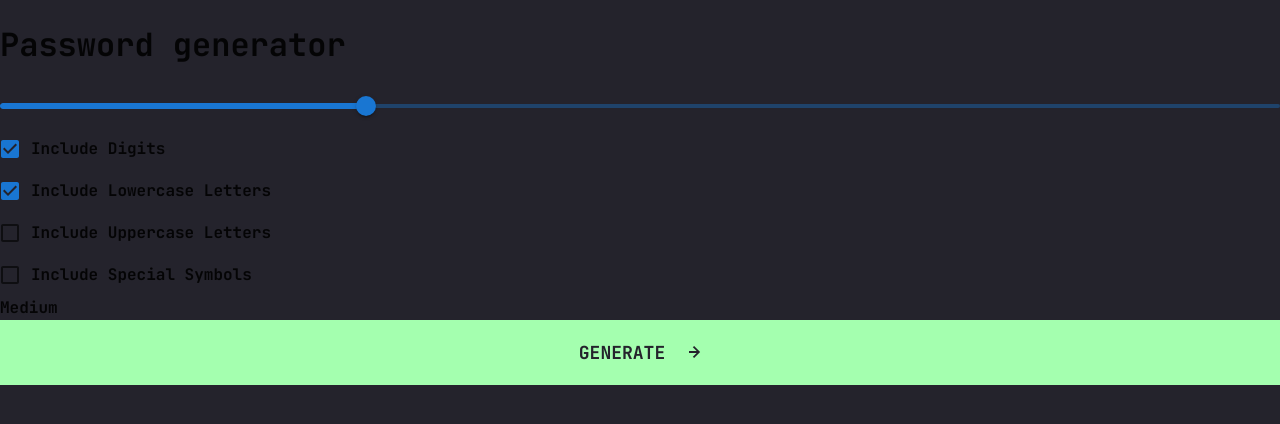
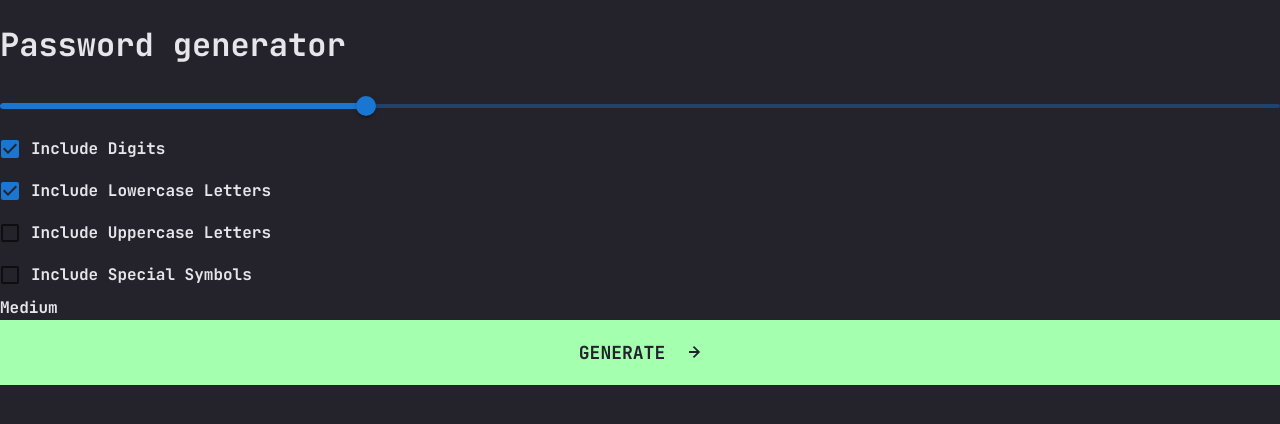
Before and after one commit to sovaz1997/password-generator-app, a React (Vite) app: page / in a window 1280 px wide. Shown: the top 424 px of the page. Built offline with nearby package versions, Linux system fonts and the light colour scheme.

Commit message:
Make typography white

```diff
--- a/src/providers/theme.tsx
+++ b/src/providers/theme.tsx
@@ -9,12 +9,16 @@ import {
 import JetBrainsMonoBoldWoff from '../assets/fonts/JetBrainsMono-Bold.woff';
 import JetBrainsMonoBoldWoff2 from '../assets/fonts/JetBrainsMono-Bold.woff2';
 
-const fontFamily = [
+const FONT_FAMILY = [
   '"JetBrains Mono"',
   'Roboto',
   '"Helvetica Neue"',
   'sans-serif',
 ].join(',');
+
+const COLORS = {
+  WHITE: '#E6E5EA',
+};
 
 const theme = createTheme({
   palette: {
@@ -22,12 +26,15 @@ const theme = createTheme({
     orange: '#FB7C58',
     yellow: '#F8CD65',
     greenNeon: '#A4FFAF',
-    white: '#E6E5EA',
+    white: COLORS.WHITE,
     greyDark: '#24232C',
     greyVeryDark: '#18171F',
   },
   typography: {
-    fontFamily,
+    fontFamily: FONT_FAMILY,
+    body1: {
+      color: COLORS.WHITE,
+    },
   },
   components: {
     MuiCssBaseline: {
@@ -45,11 +52,11 @@ const theme = createTheme({
     MuiButton: {
       styleOverrides: {
         root: {
-          fontFamily,
+          fontFamily: FONT_FAMILY,
           fontWeight: 'bold',
         },
         textInfo: {
-          fontFamily,
+          fontFamily: FONT_FAMILY,
           fontWeight: 'bold',
         },
       },
```
